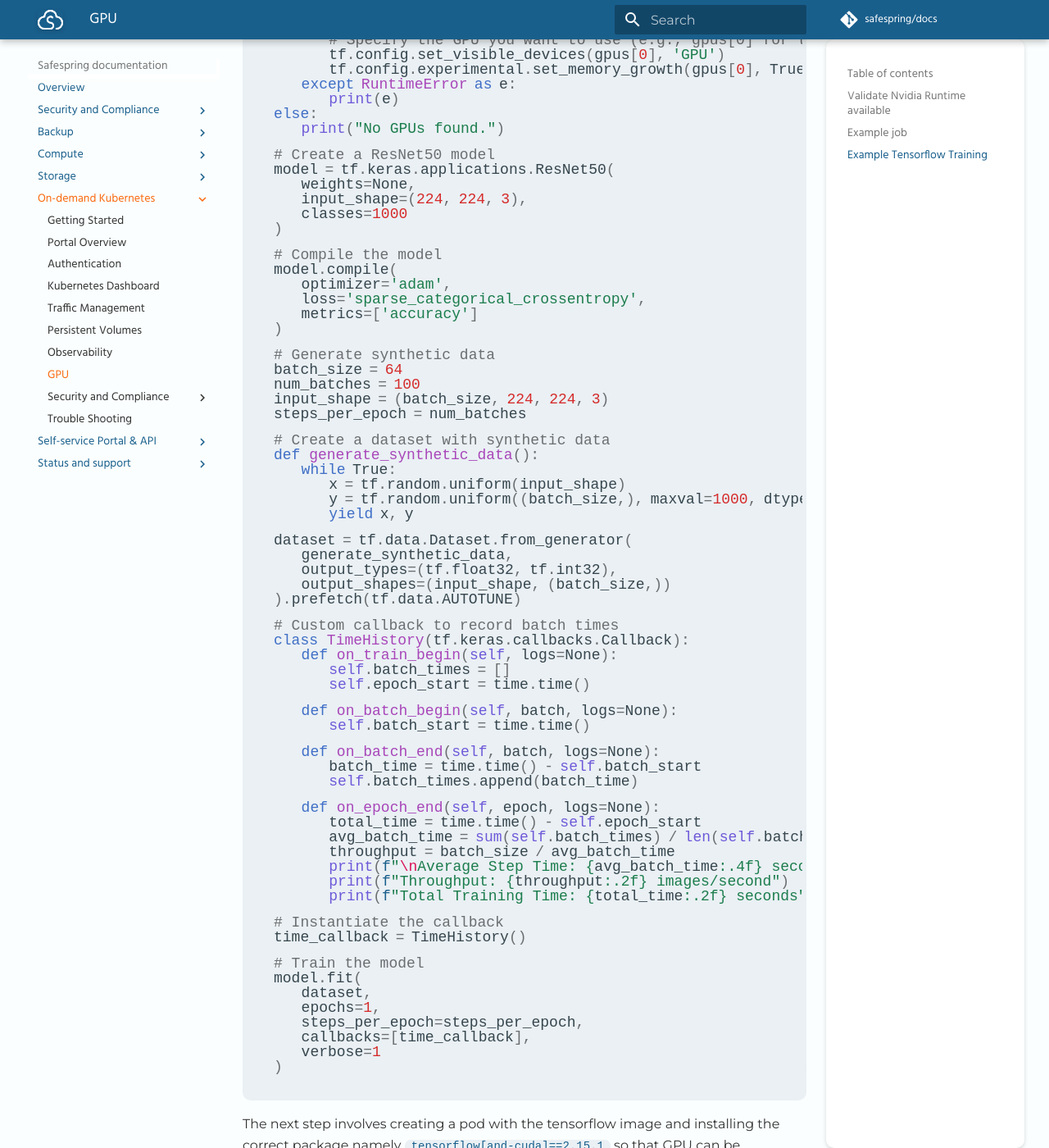
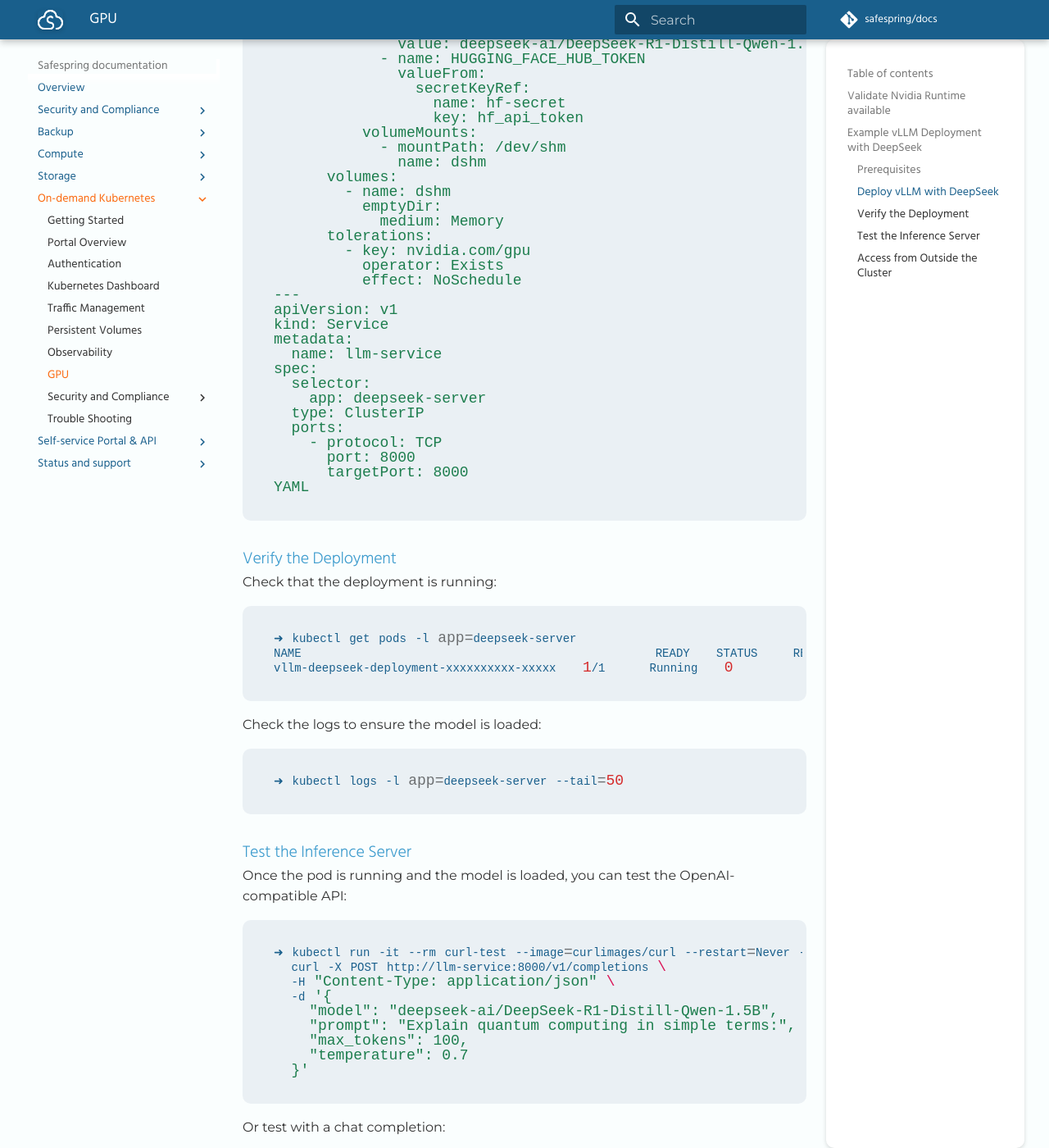
Before and after one commit to safespring/docs, an MkDocs documentation site: the page built from content/kubernetes/gpu.md, in a window 1280 px wide and 1400 px high, scrolled down 2454 px. Shown: the whole window at 82% size. Built offline with MkDocs 1.6.1 and Material for MkDocs 9.7.7, drawn with Linux system fonts in a browser that asks for light colours; some web fonts are replaced; a script that is not in the unit is left out; comment, search, counter and statistics services are not loaded; some of the changed text lies outside the part shown.

Commit message:
remove tensorflow from gpu example and replace with vllm deployment

````diff
--- a/content/kubernetes/gpu.md
+++ b/content/kubernetes/gpu.md
@@ -1,6 +1,8 @@
 # Making use of GPU
 
-In order to make use of GPU, one must add or already have worker nodes with [GPU flavors](../compute/flavors.md). Given that we use Talos Linux, we cannot make use of [NVIDIA GPU Operator](https://docs.nvidia.com/datacenter/cloud-native/gpu-operator/latest/index.html) and instead we install [NVIDIA device plugin for Kubernetes](https://github.com/NVIDIA/k8s-device-plugin).
+In order to make use of GPU, one must add or already have worker nodes with [GPU flavors](../compute/flavors.md). Currently this means you can only use On-demand Kubernetes clusters in STO2 that have worker nodes with flavors that are suffixed with `gA2`.
+
+Given that we use Talos Linux, we cannot make use of [NVIDIA GPU Operator](https://docs.nvidia.com/datacenter/cloud-native/gpu-operator/latest/index.html) and instead we install [NVIDIA device plugin for Kubernetes](https://github.com/NVIDIA/k8s-device-plugin).
 
 !!! note "Supported Nvidia Drivers"
     Currently we only support Talos [Nvidia OSS drivers](https://docs.siderolabs.com/talos/v1.11/configure-your-talos-cluster/hardware-and-drivers/nvidia-gpu).
@@ -43,194 +45,161 @@ Tue Nov 18 16:12:48 2025
 pod "nvidia-test" deleted
 ```
 
-## Example job
+## Example vLLM Deployment with DeepSeek
+
+This example demonstrates deploying a [vLLM](https://docs.vllm.ai/) inference server running the [DeepSeek-R1-Distill-Qwen-1.5B](https://huggingface.co/deepseek-ai/DeepSeek-R1-Distill-Qwen-1.5B) model.
+
+### Prerequisites
+
+Before deploying, you'll need a Hugging Face API token to download the model.
+For this you need a Hugging Face user account. To download the model create a token with at least read permissions. See [HF security tokens](https://huggingface.co/docs/hub/en/security-tokens) for more details.
+
+Create a Kubernetes secret with your token:
 
 ```shell
-➜ cat <<EOF | kubectl apply -f -
-apiVersion: v1
-kind: Pod
-metadata:
-  name: gpu-pod
-  namespace: nvidia
-spec:
-  restartPolicy: Never
-  runtimeClassName: nvidia
-  containers:
-    - name: cuda-container
-      image: nvcr.io/nvidia/k8s/cuda-sample:vectoradd-cuda12.5.0
-      resources:
-        limits:
-          nvidia.com/gpu: 1 # requesting 1 GPU
-  tolerations:
-  - key: nvidia.com/gpu
-    operator: Exists
-    effect: NoSchedule
-EOF
+kubectl create secret generic hf-secret \
+  --from-literal=hf_api_token='your_huggingface_token_here'
 ```
 
-The result of the above pod would be:
+### Deploy vLLM with DeepSeek
 
 ```shell
-➜ kubectl get pods -n nvidia gpu-pod
-NAME      READY   STATUS      RESTARTS   AGE
-gpu-pod   0/1     Completed   0          19s
+➜ cat <<YAML | kubectl apply -f -
+apiVersion: apps/v1
+kind: Deployment
+metadata:
+  name: vllm-deepseek-deployment
+spec:
+  replicas: 1
+  selector:
+    matchLabels:
+      app: deepseek-server
+  template:
+    metadata:
+      labels:
+        app: deepseek-server
+    spec:
+      runtimeClassName: nvidia
+      containers:
+        - name: inference-server
+          image: docker.io/vllm/vllm-openai:v0.10.0
+          resources:
+            requests:
+              cpu: "2"
+              memory: "10Gi"
+              ephemeral-storage: "10Gi"
+              nvidia.com/gpu: "1"
+            limits:
+              cpu: "2"
+              memory: "10Gi"
+              ephemeral-storage: "10Gi"
+              nvidia.com/gpu: "1"
+          command: ["python3", "-m", "vllm.entrypoints.openai.api_server"]
+          args:
+            - --model=$(MODEL_ID)
+            - --tensor-parallel-size=1
+            - --host=0.0.0.0
+            - --port=8000
+          env:
+            - name: LD_LIBRARY_PATH
+              value: /usr/local/nvidia/lib64
+            - name: MODEL_ID
+              value: deepseek-ai/DeepSeek-R1-Distill-Qwen-1.5B
+            - name: HUGGING_FACE_HUB_TOKEN
+              valueFrom:
+                secretKeyRef:
+                  name: hf-secret
+                  key: hf_api_token
+          volumeMounts:
+            - mountPath: /dev/shm
+              name: dshm
+      volumes:
+        - name: dshm
+          emptyDir:
+            medium: Memory
+      tolerations:
+        - key: nvidia.com/gpu
+          operator: Exists
+          effect: NoSchedule
+---
+apiVersion: v1
+kind: Service
+metadata:
+  name: llm-service
+spec:
+  selector:
+    app: deepseek-server
+  type: ClusterIP
+  ports:
+    - protocol: TCP
+      port: 8000
+      targetPort: 8000
+YAML
 ```
 
-with the output looking like:
+### Verify the Deployment
+
+Check that the deployment is running:
 
 ```shell
-➜ kubectl logs -f -n nvidia gpu-pod
-[Vector addition of 50000 elements]
-Copy input data from the host memory to the CUDA device
-CUDA kernel launch with 196 blocks of 256 threads
-Copy output data from the CUDA device to the host memory
-Test PASSED
-Done
+➜ kubectl get pods -l app=deepseek-server
+NAME                                        READY   STATUS    RESTARTS   AGE
+vllm-deepseek-deployment-xxxxxxxxxx-xxxxx   1/1     Running   0          2m
 ```
 
-## Example Tensorflow Training
+Check the logs to ensure the model is loaded:
 
-Let us start by creating a python script `tensor_test.py` that makes use of [Tensorflow](https://www.tensorflow.org/) for training.
-
-Once the `tensor_test.py` file has been created with the content below we will add it as [ConfigMap](https://kubernetes.io/docs/concepts/configuration/configmap/) `kubectl create configmap tensor -n test --from-file=tensor_test.py`
-
-```python
-import os
-import tensorflow as tf
-import time
-
-# Limit TensorFlow to use only one GPU
-gpus = tf.config.list_physical_devices('GPU')
-if gpus:
-    try:
-        # Specify the GPU you want to use (e.g., gpus[0] for the first GPU)
-        tf.config.set_visible_devices(gpus[0], 'GPU')
-        tf.config.experimental.set_memory_growth(gpus[0], True)
-    except RuntimeError as e:
-        print(e)
-else:
-    print("No GPUs found.")
-
-# Create a ResNet50 model
-model = tf.keras.applications.ResNet50(
-    weights=None,
-    input_shape=(224, 224, 3),
-    classes=1000
-)
-
-# Compile the model
-model.compile(
-    optimizer='adam',
-    loss='sparse_categorical_crossentropy',
-    metrics=['accuracy']
-)
-
-# Generate synthetic data
-batch_size = 64
-num_batches = 100
-input_shape = (batch_size, 224, 224, 3)
-steps_per_epoch = num_batches
-
-# Create a dataset with synthetic data
-def generate_synthetic_data():
-    while True:
-        x = tf.random.uniform(input_shape)
-        y = tf.random.uniform((batch_size,), maxval=1000, dtype=tf.int32)
-        yield x, y
-
-dataset = tf.data.Dataset.from_generator(
-    generate_synthetic_data,
-    output_types=(tf.float32, tf.int32),
-    output_shapes=(input_shape, (batch_size,))
-).prefetch(tf.data.AUTOTUNE)
-
-# Custom callback to record batch times
-class TimeHistory(tf.keras.callbacks.Callback):
-    def on_train_begin(self, logs=None):
-        self.batch_times = []
-        self.epoch_start = time.time()
-
-    def on_batch_begin(self, batch, logs=None):
-        self.batch_start = time.time()
-
-    def on_batch_end(self, batch, logs=None):
-        batch_time = time.time() - self.batch_start
-        self.batch_times.append(batch_time)
-
-    def on_epoch_end(self, epoch, logs=None):
-        total_time = time.time() - self.epoch_start
-        avg_batch_time = sum(self.batch_times) / len(self.batch_times)
-        throughput = batch_size / avg_batch_time
-        print(f"\nAverage Step Time: {avg_batch_time:.4f} seconds")
-        print(f"Throughput: {throughput:.2f} images/second")
-        print(f"Total Training Time: {total_time:.2f} seconds")
-
-# Instantiate the callback
-time_callback = TimeHistory()
-
-# Train the model
-model.fit(
-    dataset,
-    epochs=1,
-    steps_per_epoch=steps_per_epoch,
-    callbacks=[time_callback],
-    verbose=1
-)
+```shell
+➜ kubectl logs -l app=deepseek-server --tail=50
 ```
 
-The next step involves creating a pod with the tensorflow image and installing the correct package namely `tensorflow[and-cuda]==2.15.1` so that GPU can be recognized.
+### Test the Inference Server
+
+Once the pod is running and the model is loaded, you can test the OpenAI-compatible API:
 
 ```shell
-➜ cat <<EOF | kubectl apply -f -
-apiVersion: v1
-kind: Pod
-metadata:
-  name: gpu-pod-example
-  namespace: test
-spec:
-  containers:
-  - name: gpu-container
-    image: docker.io/tensorflow/tensorflow:latest-gpu
-    command: ["sleep", "infinity"]
-    resources:
-        limits:
-            nvidia.com/gpu: 1
-    volumeMounts:
-      - name: tensor
-        mountPath: /scripts
-  serviceAccount: default
-  runtimeClassName: nvidia
-  tolerations:
-  - key: nvidia.com/gpu
-    operator: Exists
-    effect: NoSchedule
-  volumes:
-    - name: tensor
-      configMap:
-        name: tensor
-        defaultMode: 420
-EOF
+➜ kubectl run -it --rm curl-test --image=curlimages/curl --restart=Never -- \
+  curl -X POST http://llm-service:8000/v1/completions \
+  -H "Content-Type: application/json" \
+  -d '{
+    "model": "deepseek-ai/DeepSeek-R1-Distill-Qwen-1.5B",
+    "prompt": "Explain quantum computing in simple terms:",
+    "max_tokens": 100,
+    "temperature": 0.7
+  }'
 ```
 
-Enter the pod:
+Or test with a chat completion:
 
 ```shell
-kubectl -n test exec --stdin --tty pods/gpu-pod-example -- /bin/bash
+➜ kubectl run -it --rm curl-test --image=curlimages/curl --restart=Never -- \
+  curl -X POST http://llm-service:8000/v1/chat/completions \
+  -H "Content-Type: application/json" \
+  -d '{
+    "model": "deepseek-ai/DeepSeek-R1-Distill-Qwen-1.5B",
+    "messages": [
+      {"role": "user", "content": "What is the capital of France?"}
+    ],
+    "max_tokens": 50
+  }'
 ```
 
-and run the necessary commands to install packages, check the GPU is recognized and start the training.
+### Access from Outside the Cluster
+
+To access the service from outside the cluster, you can use port-forwarding:
 
 ```shell
-root@gpu-pod-example:/# pip3 install tensorflow[and-cuda]==2.15.1
-....
-root@gpu-pod-example:/# python3 -c "import tensorflow as tf; print(tf.config.list_physical_devices('GPU'))"
-....
-[PhysicalDevice(name='/physical_device:GPU:0', device_type='GPU')]
-root@gpu-pod-example:/# python3 /scripts/tensor_test.py 2>/dev/null
-100/100 [==============================] - ETA: 0s - loss: 7.9015 - accuracy: 4.6875e-04
-Average Step Time: 1.2005 seconds
-Throughput: 53.31 images/second
-Total Training Time: 120.16 seconds
-100/100 [==============================] - 120s 723ms/step - loss: 7.9015 - accuracy: 4.6875e-04
+➜ kubectl port-forward service/llm-service 8000:8000
+```
 
+Then test from your local machine:
+
+```shell
+➜ curl -X POST http://localhost:8000/v1/completions \
+  -H "Content-Type: application/json" \
+  -d '{
+    "model": "deepseek-ai/DeepSeek-R1-Distill-Qwen-1.5B",
+    "prompt": "Hello, how are you?",
+    "max_tokens": 50
+  }'
 ```
````
